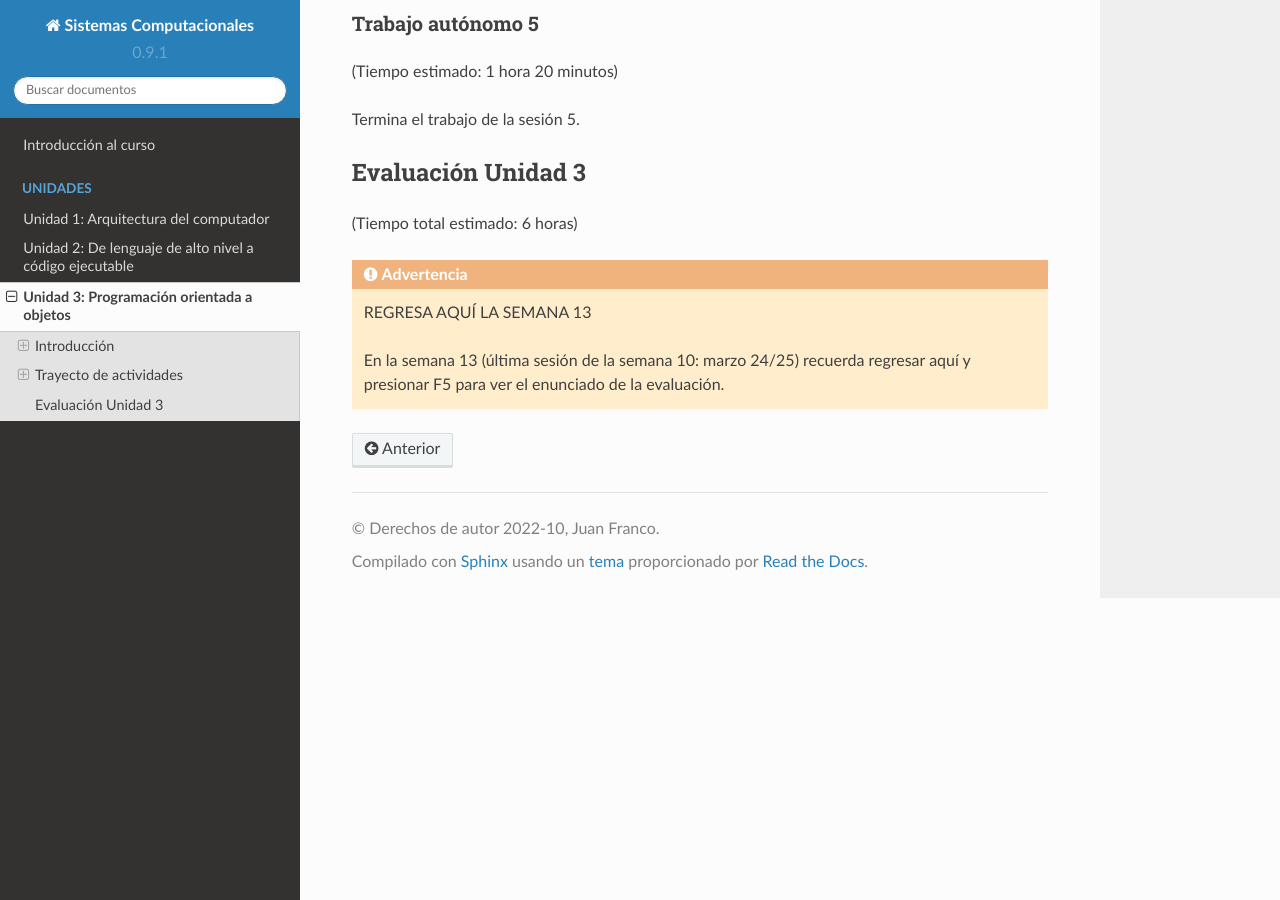
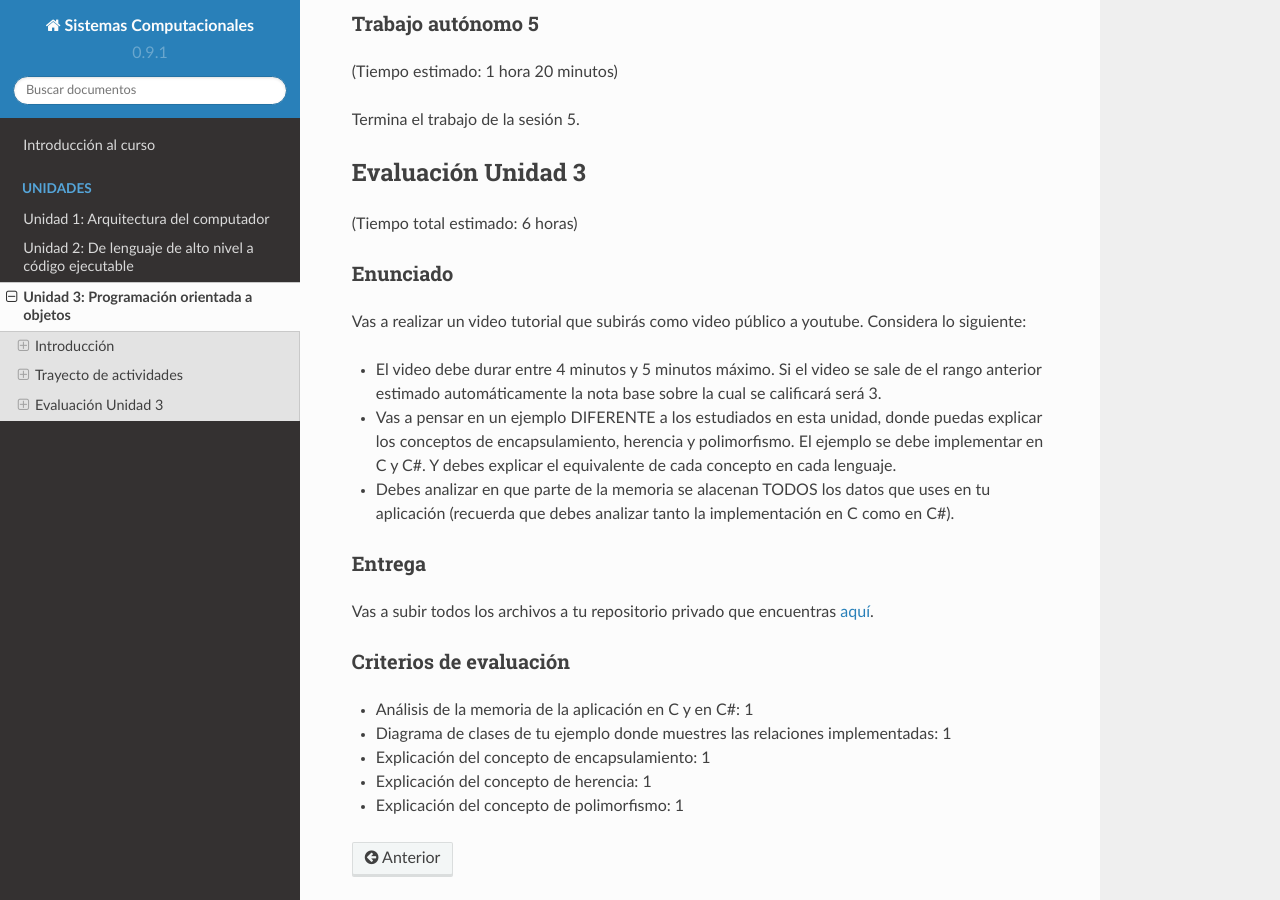
Before and after one commit to juanferfranco/SistemasComputacionales, a Sphinx documentation site: the page built from docs/_unidad3/unidad3.rst, in a window 1280 px wide and 900 px high, scrolled down 40564 px. Built offline with Sphinx 7.4.7 and the Read the Docs theme 2.0.0, drawn with Linux system fonts in a browser that asks for light colours.

Commit message:
Add the evaluation of unit 3

```diff
--- a/docs/_unidad3/unidad3.rst
+++ b/docs/_unidad3/unidad3.rst
@@ -2189,8 +2189,32 @@ Evaluación Unidad 3
 ---------------------
 (Tiempo total estimado: 6 horas)
 
-.. warning:: REGRESA AQUÍ LA SEMANA 13
-
-    En la semana 13 (última sesión de la semana 10: marzo 24/25)
-    recuerda regresar aquí y presionar F5 para ver el enunciado
-    de la evaluación.
+Enunciado
+*************
+
+Vas a realizar un video tutorial que subirás como video público a youtube. Considera lo
+siguiente:
+
+* El video debe durar entre 4 minutos y 5 minutos máximo. Si el video se sale de el rango
+  anterior estimado automáticamente la nota base sobre la cual se calificará será 3.
+* Vas a pensar en un ejemplo DIFERENTE a los estudiados en esta unidad, donde puedas explicar
+  los conceptos de encapsulamiento, herencia y polimorfismo. El ejemplo se debe implementar en C y C#.
+  Y debes explicar el equivalente de cada concepto en cada lenguaje.
+* Debes analizar en que parte de la memoria se alacenan TODOS los datos que uses
+  en tu aplicación (recuerda que debes analizar tanto la implementación en C como en C#).
+
+Entrega
+**********
+
+Vas a subir todos los archivos a tu repositorio privado
+que encuentras `aquí <https://classroom.github.com/a/a4Nn9p88>`__.
+
+
+Criterios de evaluación
+*************************
+
+* Análisis de la memoria de la aplicación en C y en C#: 1
+* Diagrama de clases de tu ejemplo donde muestres las relaciones implementadas: 1
+* Explicación del concepto de encapsulamiento: 1
+* Explicación del concepto de herencia: 1
+* Explicación del concepto de polimorfismo: 1
```
